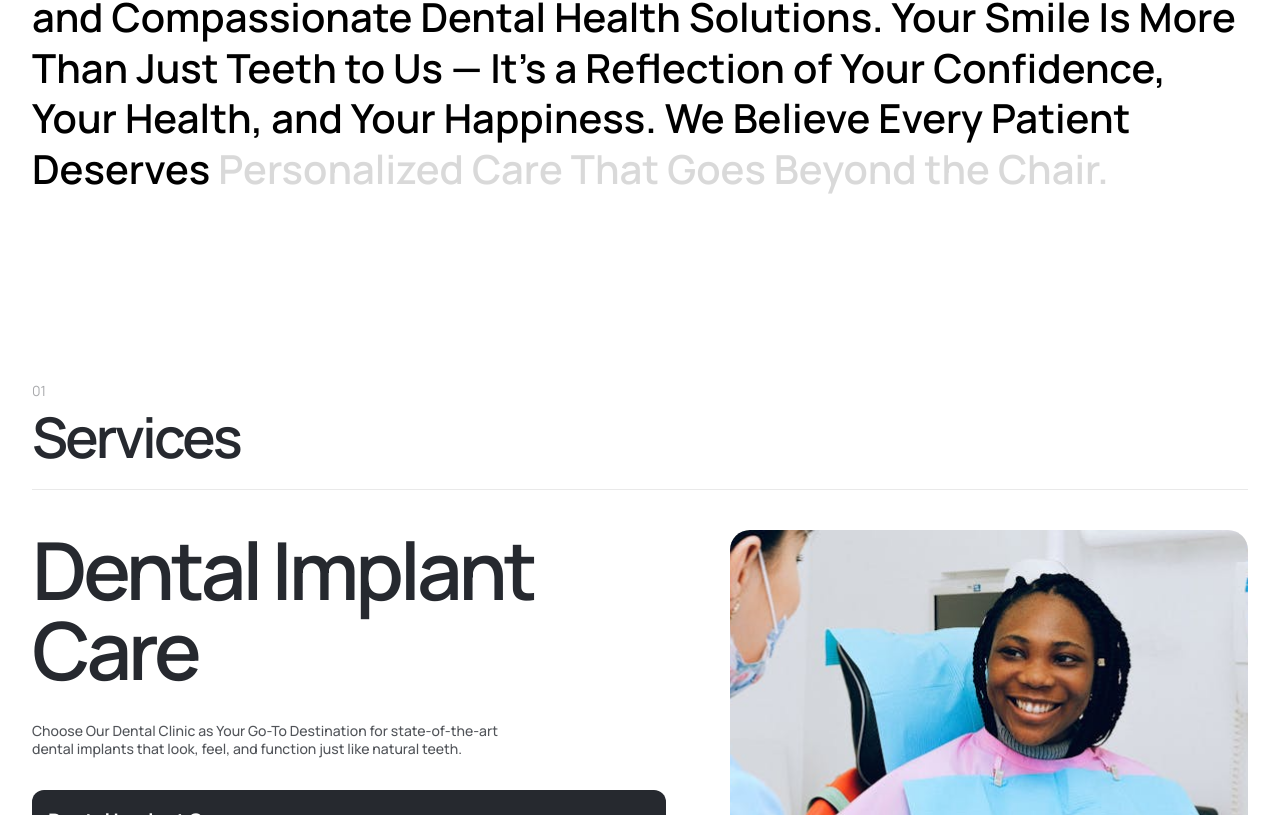
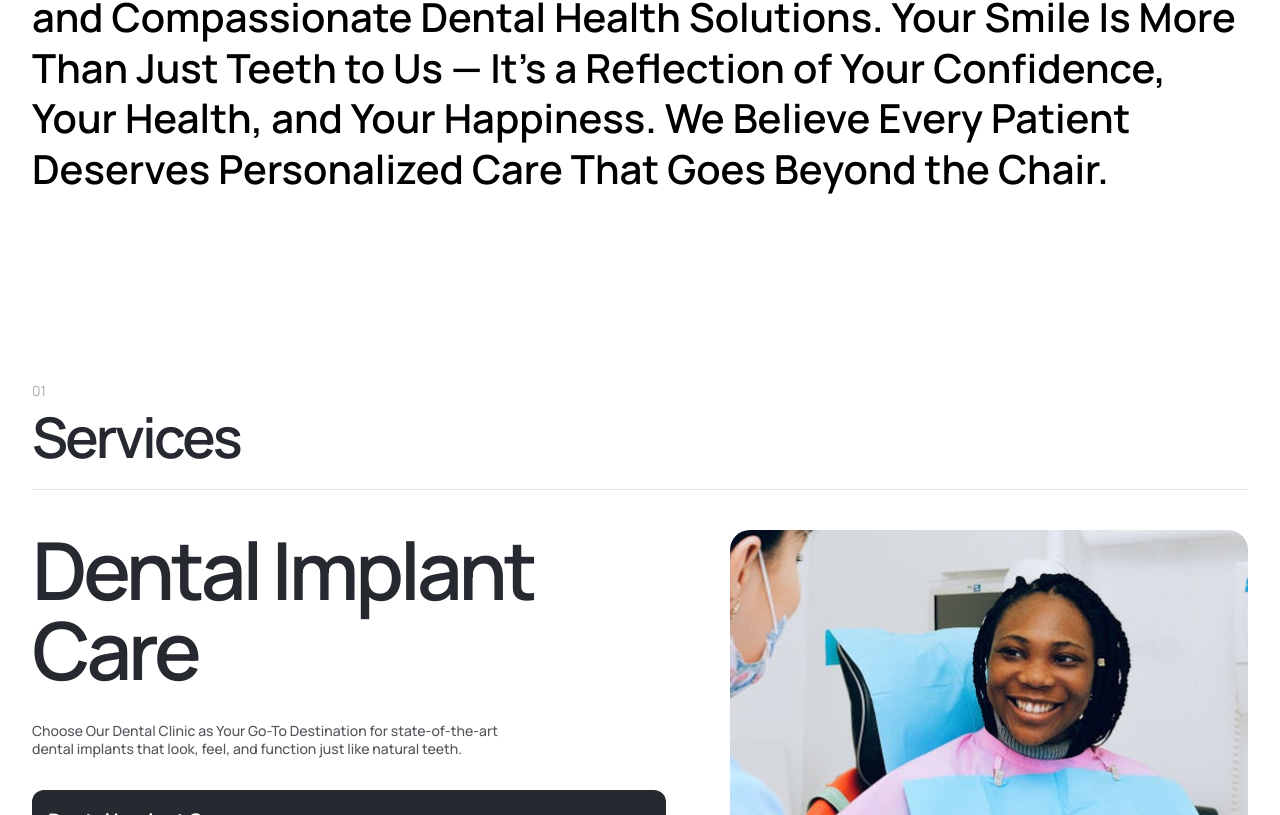
Before and after one commit to guillemcraft/dentist-template-2, a Next.js app: page / in a window 1280 px wide. Shown: the part 1185-2000 px from the top of the page. Built offline with nearby package versions, Linux system fonts and the light colour scheme.

Commit message:
Fix scroll-reveal timing: all words fully visible before section leaves viewport

```diff
--- a/components/Introduction.tsx
+++ b/components/Introduction.tsx
@@ -15,13 +15,13 @@ export default function Introduction() {
     const handleScroll = () => {
       const rect = container.getBoundingClientRect();
       const windowHeight = window.innerHeight;
-      // Start revealing when section enters viewport, finish when it's about to leave
+      // Start when top of section hits 80% of viewport
+      // Finish when top of section hits 20% of viewport (all words visible before leaving)
       const start = windowHeight * 0.8;
-      const end = -rect.height * 0.3;
+      const end = windowHeight * 0.2;
       const range = start - end;
       const current = start - rect.top;
-      const p = Math.max(0, Math.min(1, current / range));
-      setProgress(p);
+      setProgress(Math.max(0, Math.min(1, current / range)));
     };
 
     window.addEventListener("scroll", handleScroll, { passive: true });
@@ -39,10 +39,8 @@ export default function Introduction() {
             return (
               <span
                 key={i}
-                className="transition-colors duration-300"
-                style={{
-                  color: isRevealed ? "#000000" : "rgba(0,0,0,0.15)",
-                }}
+                className="transition-colors duration-200"
+                style={{ color: isRevealed ? "#000000" : "rgba(0,0,0,0.15)" }}
               >
                 {word}{" "}
               </span>
--- a/components/QuoteBanner.tsx
+++ b/components/QuoteBanner.tsx
@@ -24,8 +24,9 @@ export default function QuoteBanner() {
     const handleScroll = () => {
       const rect = container.getBoundingClientRect();
       const windowHeight = window.innerHeight;
+      // Start when top hits 80% of viewport, finish when top hits 20% — all words visible before leaving
       const start = windowHeight * 0.8;
-      const end = -rect.height * 0.3;
+      const end = windowHeight * 0.2;
       const range = start - end;
       const current = start - rect.top;
       setProgress(Math.max(0, Math.min(1, current / range)));
```
